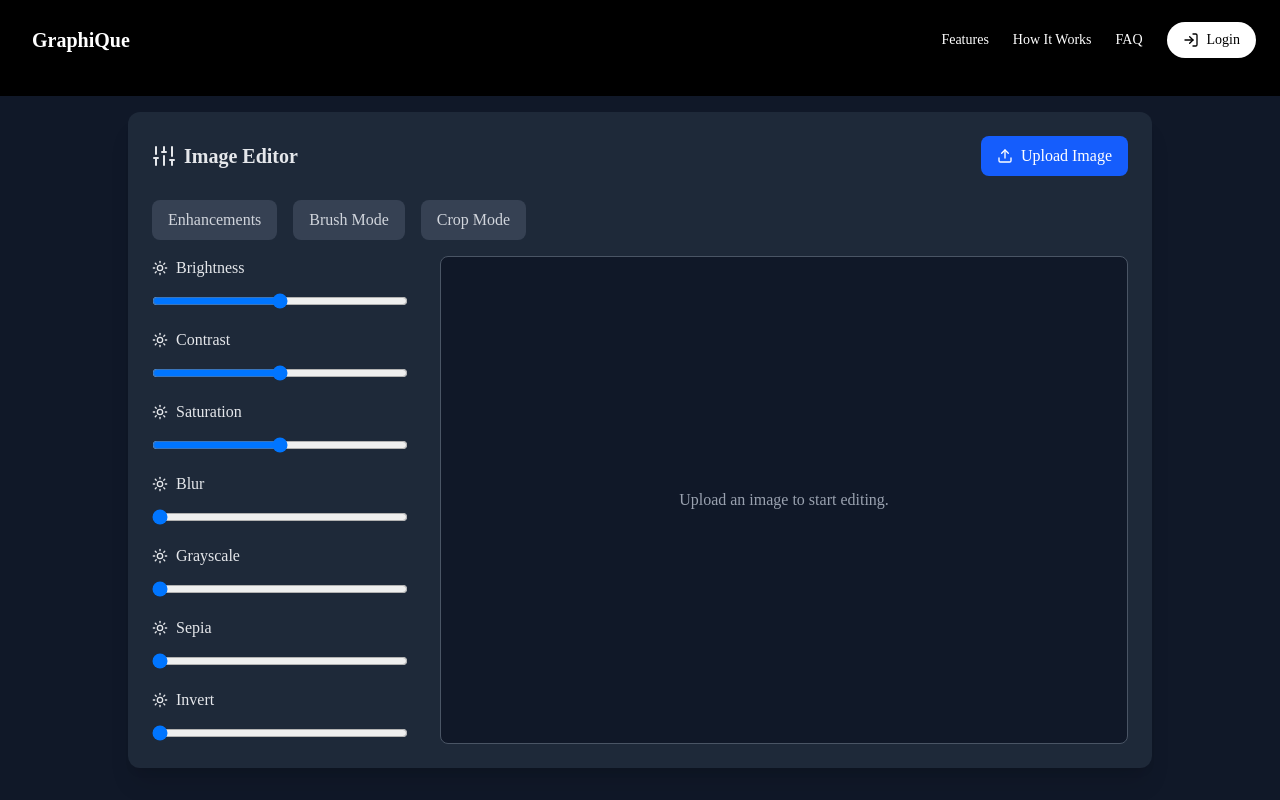
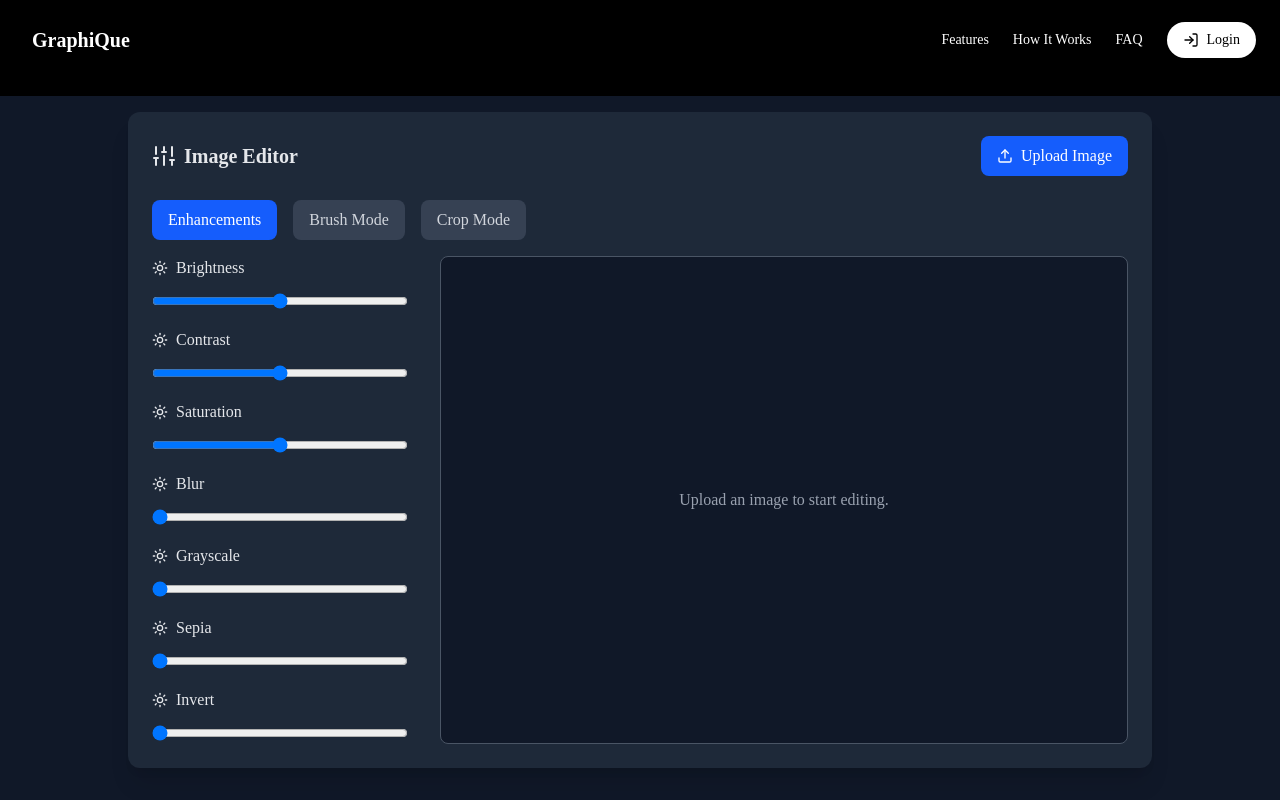
Before and after one commit to bismaysarangi/graphiQue, a React (Vite) app: page /edit-image in a window 1280 px wide. Shown: the top 800 px of the page. Built offline with nearby package versions, Linux system fonts and the light colour scheme.

Commit message:
Renamed en

```diff
--- a/src/pages/EditImage.jsx
+++ b/src/pages/EditImage.jsx
@@ -321,7 +321,7 @@ const EditImage = () => {
           <button
             onClick={() => setEditMode('enhancements')}
             className={`px-4 py-2 rounded-lg ${
-              editMode === 'filter'
+              editMode === 'enhancements'
                 ? 'bg-blue-600 text-white'
                 : 'bg-gray-700 text-gray-300'
             }`}
```
